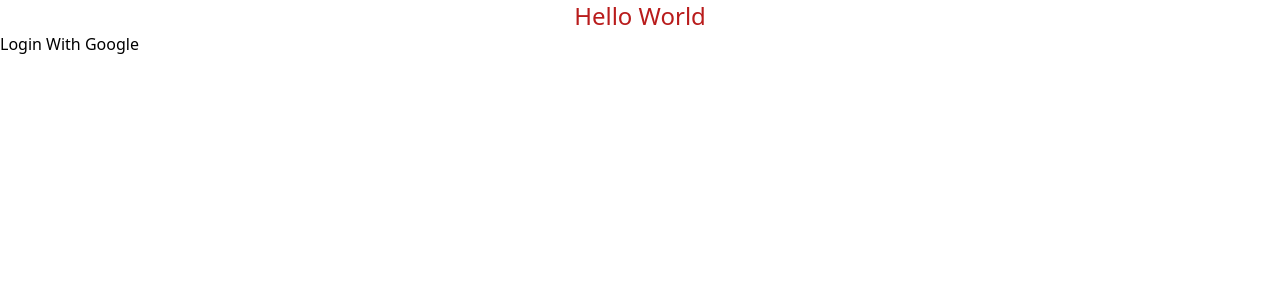
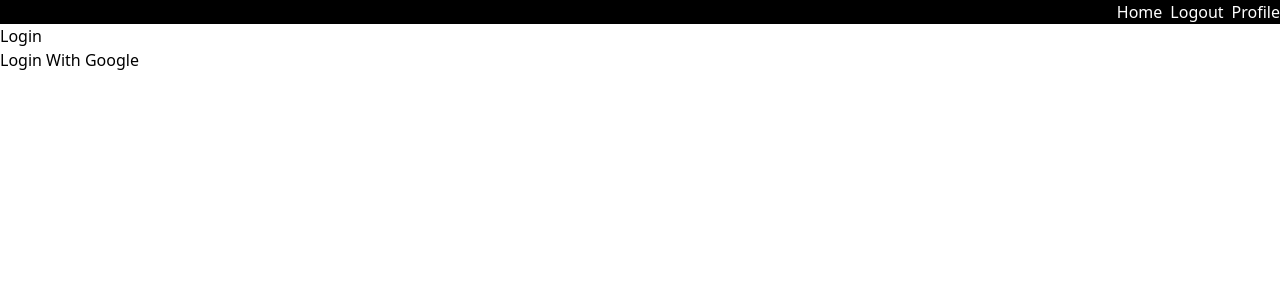
Before and after one commit to msabrii/qr-menu-webapp, a React (Vite) app in the folder client/: page /login in a window 1280 px wide. Shown: the top 300 px of the page. Built offline with nearby package versions, Linux system fonts and the light colour scheme; no server answers; sample sign-in values are in the browser's storage.

Commit message:
feat: setup routing and add pages

```diff
--- a/client/package.json
+++ b/client/package.json
@@ -11,9 +11,11 @@
   },
   "dependencies": {
     "firebase": "^9.22.2",
+    "framer-motion": "^10.12.16",
     "normalize.css": "^8.0.1",
     "react": "^18.2.0",
-    "react-dom": "^18.2.0"
+    "react-dom": "^18.2.0",
+    "react-router-dom": "^6.12.1"
   },
   "devDependencies": {
     "@types/react": "^18.0.37",
--- a/client/src/App.tsx
+++ b/client/src/App.tsx
@@ -1,30 +1,25 @@
 import React from 'react';
-import { getAuth, GoogleAuthProvider, signInWithPopup, signOut, User } from 'firebase/auth';
-import { initializeApp } from 'firebase/app';
-import { useSignInWithGoogle } from 'react-firebase-hooks/auth';
 import 'normalize.css';
+import { Route, Routes } from 'react-router-dom';
+import Login from './pages/Login';
+import Home from './pages/Home';
+import NavBar from './components/NavBar';
+import Profile from './pages/Profile';
+import { FirebaseAuthContextProvider } from './contexts/FirebaseAuthContext';
+import LoadingScreen from './components/LoadingScreen';
 
 function App() {
-	const firebaseConfig = {
-		apiKey: 'AIzaSyD6mDmwQoes2bV49f8S3BeXcMsk0NPFFwU',
-		authDomain: 'qr-menu-app-308014.firebaseapp.com',
-		projectId: 'qr-menu-app-308014',
-		storageBucket: 'qr-menu-app-308014.appspot.com',
-		messagingSenderId: '116112517012',
-		appId: '1:116112517012:web:d98307cf803de7c7b7d181',
-	};
-
-	// Initialize Firebase
-	const app = initializeApp(firebaseConfig);
-	const auth = getAuth();
-	const provider = new GoogleAuthProvider();
-	const [signInWithGoogle, user, loading, error] = useSignInWithGoogle(auth);
-
 	return (
 		<>
-			<h1 className="text-center text-2xl font-medium text-red-700">Hello World</h1>
-			<button onClick={() => signInWithGoogle()}>Login With Google</button>
-			{user && <p>{user.user.displayName}</p>}
+			<FirebaseAuthContextProvider>
+				<NavBar />
+				<Routes>
+					<Route path="/" element={<Home />} />
+					<Route path="/login" element={<Login />} />
+					<Route path="/profile" element={<Profile />} />
+				</Routes>
+				<LoadingScreen />
+			</FirebaseAuthContextProvider>
 		</>
 	);
 }
--- /dev/null
+++ b/client/src/components/LoadingScreen/index.tsx
@@ -0,0 +1,25 @@
+import React, { useContext } from 'react';
+import { FirebaseAuthContext } from '../../contexts/FirebaseAuthContext';
+import { motion } from 'framer-motion';
+
+const Spinner = () => {
+	return <motion.div className="w-12 h-12 rounded-full border-white border-4 border-t-red-600" animate={{ rotate: 360 }} transition={{ repeat: Infinity, duration: 1, ease: 'linear' }}></motion.div>;
+};
+
+const LoadingScreen = () => {
+	const { loading } = useContext(FirebaseAuthContext);
+	return (
+		<>
+			{loading && (
+				<div className="flex justify-center items-center w-screen h-screen z-50 bg-black opacity-30 absolute top-0">
+					<Spinner />
+				</div>
+			)}
+		</>
+	);
+};
+
+export default LoadingScreen;
+<div className="w-screen h-screen z-50 bg-black opacity-70 absolute top-0">
+	<p className="text-white">Loading...</p>
+</div>;
--- /dev/null
+++ b/client/src/components/NavBar/index.tsx
@@ -0,0 +1,35 @@
+import React, { useContext } from 'react';
+import { useSignOut } from 'react-firebase-hooks/auth';
+import { auth } from '../../firebase';
+import { Link } from 'react-router-dom';
+import { FirebaseAuthContext } from '../../contexts/FirebaseAuthContext';
+
+const NavBar = () => {
+	const [signOut] = useSignOut(auth);
+	const { user } = useContext(FirebaseAuthContext);
+
+	const userSignOut = async () => {
+		await signOut();
+	};
+	return (
+		<div className="sticky flex flex-row top-0 bg-black text-white w-full justify-end gap-2">
+			<Link to="/">
+				<p>Home</p>
+			</Link>
+			{auth.currentUser ? (
+				<button onClick={() => userSignOut()}>Logout</button>
+			) : (
+				<Link to="/login">
+					<p>Login</p>
+				</Link>
+			)}
+			{user && (
+				<Link to="/profile">
+					<p>Profile</p>
+				</Link>
+			)}
+		</div>
+	);
+};
+
+export default NavBar;
--- /dev/null
+++ b/client/src/contexts/FirebaseAuthContext.tsx
@@ -0,0 +1,40 @@
+import { initializeApp } from 'firebase/app';
+import { User, getAuth } from 'firebase/auth';
+import { createContext, useEffect } from 'react';
+import { useAuthState, useSignInWithGoogle } from 'react-firebase-hooks/auth';
+
+interface AuthContext {
+	user: User | null | undefined;
+	loading: boolean;
+	error: Error | undefined;
+	signInWithGoogle: () => void;
+}
+
+const firebaseConfig = {
+	apiKey: 'AIzaSyD6mDmwQoes2bV49f8S3BeXcMsk0NPFFwU',
+	authDomain: 'qr-menu-app-308014.firebaseapp.com',
+	projectId: 'qr-menu-app-308014',
+	storageBucket: 'qr-menu-app-308014.appspot.com',
+	messagingSenderId: '116112517012',
+	appId: '1:116112517012:web:d98307cf803de7c7b7d181',
+};
+
+// Initialize the default app instance
+const app = initializeApp(firebaseConfig);
+const auth = getAuth(app);
+
+const FirebaseAuthContext = createContext<AuthContext>({ user: null, loading: false, error: undefined, signInWithGoogle: () => {} });
+
+const FirebaseAuthContextProvider: React.FC<{ children: React.ReactNode }> = ({ children }) => {
+	const [signInWithGoogle] = useSignInWithGoogle(auth);
+	const [user, loading, error] = useAuthState(auth);
+	const initialContext = { user, loading, error, signInWithGoogle };
+
+	useEffect(() => {
+		console.log(loading, 'USER');
+	}, [loading]);
+
+	return <FirebaseAuthContext.Provider value={initialContext}>{children}</FirebaseAuthContext.Provider>;
+};
+
+export { FirebaseAuthContext, FirebaseAuthContextProvider };
--- a/client/src/main.tsx
+++ b/client/src/main.tsx
@@ -1,10 +1,13 @@
 import React from 'react';
 import ReactDOM from 'react-dom/client';
+import { BrowserRouter } from 'react-router-dom';
 import App from './App.tsx';
 import './index.css';
 
 ReactDOM.createRoot(document.getElementById('root') as HTMLElement).render(
-	<React.StrictMode>
-		<App />
-	</React.StrictMode>
+	<BrowserRouter>
+		<React.StrictMode>
+			<App />
+		</React.StrictMode>
+	</BrowserRouter>
 );
--- /dev/null
+++ b/client/src/pages/Home/index.tsx
@@ -0,0 +1,14 @@
+import React, { useContext } from 'react';
+import { FirebaseAuthContext } from '../../contexts/FirebaseAuthContext';
+
+const Home = () => {
+	const { user, loading } = useContext(FirebaseAuthContext);
+	return (
+		<div>
+			<h1>Home</h1>
+			{loading && <p>Loading...</p>}
+		</div>
+	);
+};
+
+export default Home;
--- /dev/null
+++ b/client/src/pages/Login/index.tsx
@@ -0,0 +1,24 @@
+import React, { useContext } from 'react';
+import { FirebaseAuthContext } from '../../contexts/FirebaseAuthContext';
+import { useNavigate } from 'react-router-dom';
+
+const Login = () => {
+	const authCxt = useContext(FirebaseAuthContext);
+	const { signInWithGoogle } = authCxt;
+	const navigate = useNavigate();
+	return (
+		<div>
+			<h1>Login</h1>
+			<button
+				onClick={async () => {
+					await signInWithGoogle();
+					navigate('/');
+				}}
+			>
+				Login With Google
+			</button>
+		</div>
+	);
+};
+
+export default Login;
--- /dev/null
+++ b/client/src/pages/Profile/index.tsx
@@ -0,0 +1,26 @@
+import React, { useEffect } from 'react';
+import { useAuthState } from 'react-firebase-hooks/auth';
+import { auth } from '../../firebase';
+import { useNavigate } from 'react-router-dom';
+
+const Profile = () => {
+	const [user, loading] = useAuthState(auth);
+	const navigate = useNavigate();
+
+	useEffect(() => {
+		if (loading) {
+			return;
+		}
+		if (!user) {
+			navigate('/');
+		}
+	}, [loading, user]);
+	return (
+		<div>
+			<h1>Profile</h1>
+			<h2>{user && user.displayName}</h2>
+		</div>
+	);
+};
+
+export default Profile;
```
Also changed, not shown: 1 other file (tests, documents, lock files or other folders).
